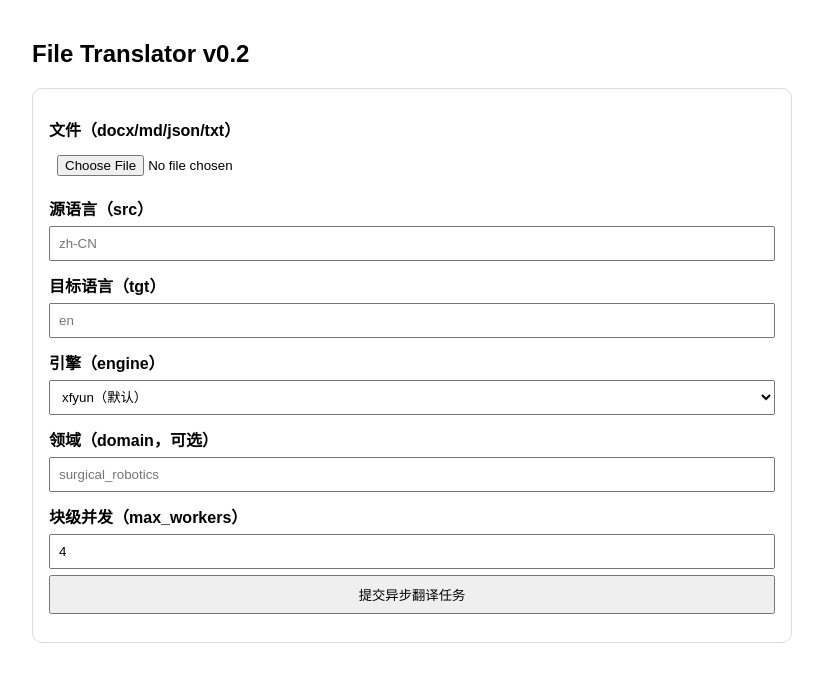
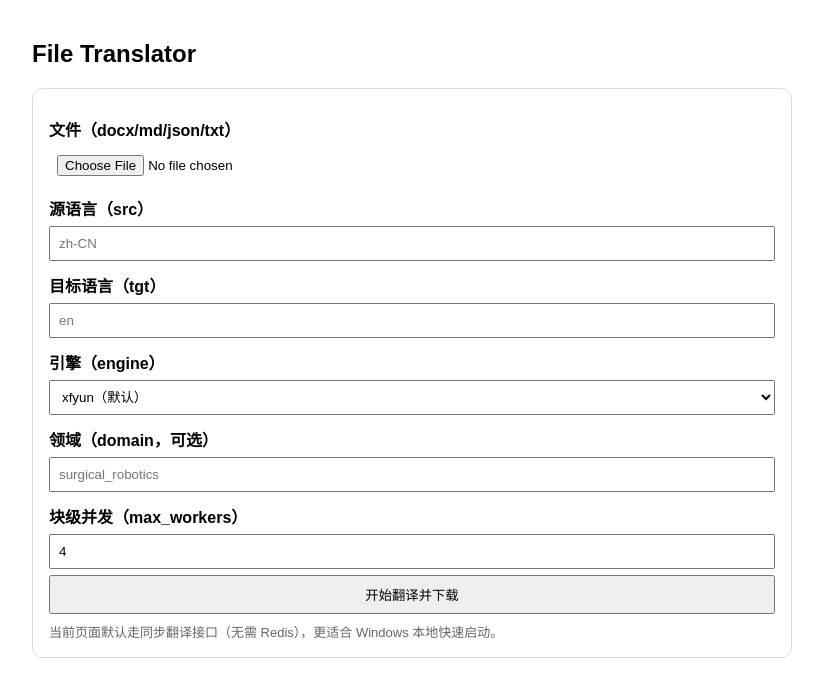
Before and after one commit to syz007110/randomTranslate, a FastAPI app: page / in a window 1280 px wide. Shown: the top 697 px of the page, without its empty margins (228-1051 px from the left). Run offline with FastAPI, Linux system fonts and the light colour scheme.

Commit message:
fix(windows): default UI to sync mode and lazy-load queue deps

```diff
--- a/src/file_translator/app.py
+++ b/src/file_translator/app.py
@@ -6,8 +6,6 @@ from pathlib import Path
 from fastapi import FastAPI, File, Form, HTTPException, UploadFile
 from fastapi.responses import FileResponse, HTMLResponse
 from fastapi.templating import Jinja2Templates
-from redis import Redis
-from rq import Queue
 from starlette.requests import Request
 
 from .core import DB_PATH, translate_file
@@ -21,7 +19,14 @@ TEMPLATES = Jinja2Templates(directory=str(BASE_DIR / "templates"))
 REDIS_URL = os.getenv("REDIS_URL", "redis://127.0.0.1:6379/0")
 
 
-def _get_queue() -> Queue:
+def _get_queue():
+    # Lazy import: avoid RQ fork-context import issues on Windows when queue mode is unused.
+    try:
+        from redis import Redis
+        from rq import Queue
+    except Exception as e:
+        raise HTTPException(status_code=503, detail=f"Queue mode unavailable on this runtime: {e}")
+
     redis_conn = Redis.from_url(REDIS_URL)
     return Queue("file-translator", connection=redis_conn)
 
--- a/src/file_translator/templates/index.html
+++ b/src/file_translator/templates/index.html
@@ -11,13 +11,12 @@
       input, select, button { margin-top: 6px; padding: 8px; width: 100%; box-sizing: border-box; }
       button { cursor: pointer; }
       .hint { color: #666; font-size: 13px; margin-top: 8px; }
-      #status { margin-top: 12px; }
     </style>
   </head>
   <body>
-    <h2>File Translator v0.2</h2>
+    <h2>File Translator</h2>
     <div class="card">
-      <form id="taskForm">
+      <form action="/translate" method="post" enctype="multipart/form-data">
         <label>文件（docx/md/json/txt）</label>
         <input type="file" name="file" required />
 
@@ -40,42 +39,9 @@
         <label>块级并发（max_workers）</label>
         <input name="max_workers" type="number" min="1" max="16" value="4" />
 
-        <button type="submit">提交异步翻译任务</button>
+        <button type="submit">开始翻译并下载</button>
       </form>
-      <div id="status" class="hint"></div>
+      <div class="hint">当前页面默认走同步翻译接口（无需 Redis），更适合 Windows 本地快速启动。</div>
     </div>
-
-    <script>
-      const form = document.getElementById('taskForm');
-      const statusDiv = document.getElementById('status');
-
-      form.addEventListener('submit', async (e) => {
-        e.preventDefault();
-        statusDiv.textContent = '正在提交任务...';
-        const fd = new FormData(form);
-        const resp = await fetch('/api/tasks', { method: 'POST', body: fd });
-        if (!resp.ok) {
-          statusDiv.textContent = '提交失败';
-          return;
-        }
-        const data = await resp.json();
-        const taskId = data.task_id;
-        statusDiv.textContent = `任务已提交: ${taskId}`;
-
-        const timer = setInterval(async () => {
-          const r = await fetch(`/api/tasks/${taskId}`);
-          const s = await r.json();
-          statusDiv.textContent = `任务状态: ${s.status}`;
-          if (s.status === 'finished') {
-            clearInterval(timer);
-            window.location.href = `/api/tasks/${taskId}/download`;
-          }
-          if (s.status === 'failed') {
-            clearInterval(timer);
-            statusDiv.textContent = `任务失败: ${s.error || 'unknown error'}`;
-          }
-        }, 1500);
-      });
-    </script>
   </body>
 </html>
```
Also changed, not shown: README.md.
